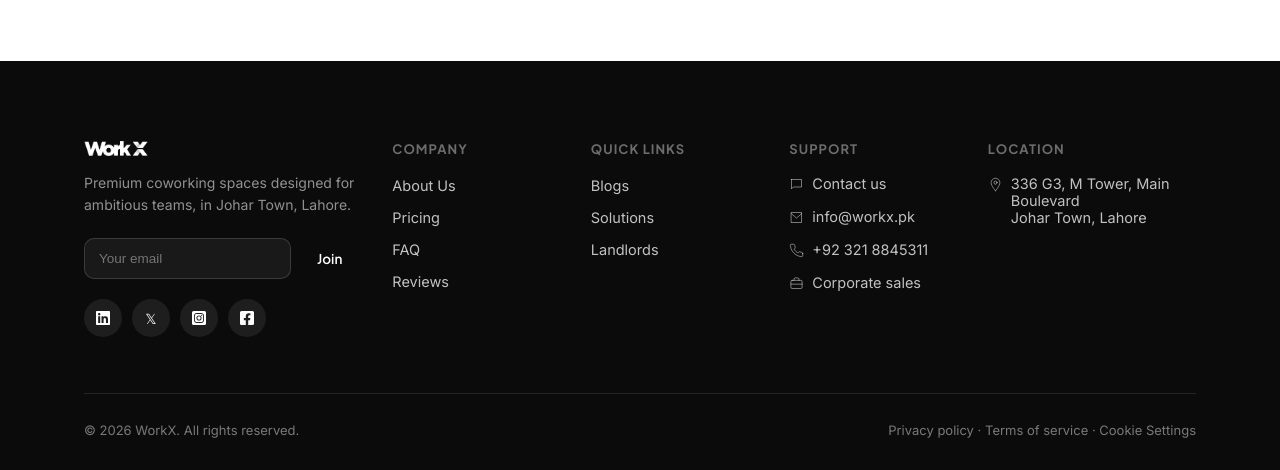
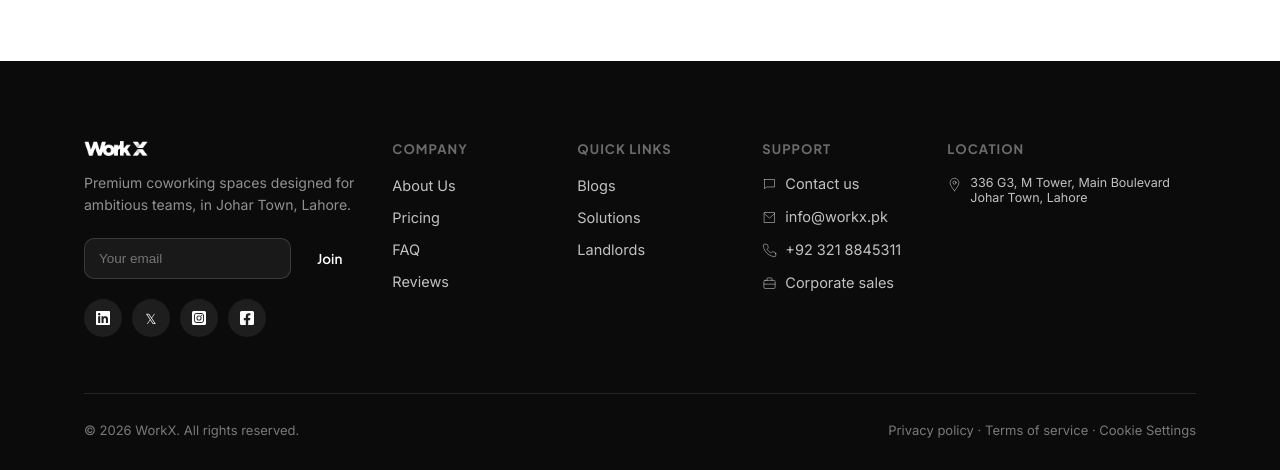
Before and after one commit to leadsmuffle/workx, a website: page public/index.html in a window 1280 px wide. Shown: the part 6229-6699 px from the top of the page. Drawn offline with Linux system fonts and the light colour scheme; no server answers.

Commit message:
Footer: fit location address in two lines

```diff
--- a/public/assets/css/site.css
+++ b/public/assets/css/site.css
@@ -546,7 +546,12 @@ header.scrolled{padding:10px 0;box-shadow:0 8px 24px -16px rgba(15,23,42,.15);}
 
 /* Footer */
 footer{background:var(--ink);color:#fff;padding:80px 0 32px;}
-.foot-grid{display:grid;grid-template-columns:1.3fr .8fr .8fr .8fr 1fr;gap:32px;margin-bottom:56px;}
+/* Step 3 of fitting the Location address to 2 lines: swapped the Brand and
+   Location fr-shares (1.3fr/1fr -> 1fr/1.3fr). Total stays 4.7fr, so Company/
+   Quick Links/Support (each .8fr) are pixel-for-pixel unchanged; only Brand
+   (which has a flexible newsletter input, not fixed text) gives up width to
+   Location. */
+.foot-grid{display:grid;grid-template-columns:1fr .8fr .8fr .8fr 1.3fr;gap:32px;margin-bottom:56px;}
 @media(max-width:1000px){.foot-grid{grid-template-columns:1fr 1fr 1fr;}}
 @media(max-width:800px){.foot-grid{grid-template-columns:1fr 1fr;}}
 @media(max-width:560px){.foot-grid{grid-template-columns:1fr;}}
@@ -560,6 +565,10 @@ footer{background:var(--ink);color:#fff;padding:80px 0 32px;}
 .foot-col a:hover{color:var(--green);}
 .foot-col a svg{width:15px;height:15px;flex-shrink:0;margin-top:2px;color:rgba(255,255,255,.45);transition:color .2s;}
 .foot-col a:hover svg{color:var(--green);}
+/* Location address only (step 1 of fitting it to exactly 2 lines): 1px smaller
+   than the shared .foot-col a size (14.5px), same font/color/line-height.
+   Selector needs to match/exceed .foot-col a's specificity to actually apply. */
+.foot-col a.foot-address{font-size:12.5px;}
 .newsletter{display:flex;gap:8px;margin-top:6px;}
 .newsletter input{flex:1;padding:12px 14px;border-radius:var(--radius-sm);border:1px solid rgba(255,255,255,.15);background:rgba(255,255,255,.06);color:#fff;font-size:13.5px;}
 .newsletter input::placeholder{color:rgba(255,255,255,.4);}
--- a/public/index.html
+++ b/public/index.html
@@ -564,7 +564,7 @@
       </div>
       <div class="foot-col">
         <h5>Location</h5>
-        <ul><li><a href="https://www.google.com/maps/search/?api=1&query=336+G3%2C+M+Tower%2C+Main+Boulevard%2C+Johar+Town%2C+Lahore" target="_blank" rel="noopener"><svg viewBox="0 0 24 24" fill="none" stroke="currentColor" stroke-width="1.6" stroke-linecap="round" stroke-linejoin="round"><path d="M12 22s7-7.5 7-13a7 7 0 0 0-14 0c0 5.5 7 13 7 13Z"/><circle cx="12" cy="9" r="2.5"/></svg>336 G3, M Tower, Main Boulevard<br>Johar Town, Lahore</a></li></ul>
+        <ul><li><a class="foot-address" href="https://www.google.com/maps/search/?api=1&query=336+G3%2C+M+Tower%2C+Main+Boulevard%2C+Johar+Town%2C+Lahore" target="_blank" rel="noopener"><svg viewBox="0 0 24 24" fill="none" stroke="currentColor" stroke-width="1.6" stroke-linecap="round" stroke-linejoin="round"><path d="M12 22s7-7.5 7-13a7 7 0 0 0-14 0c0 5.5 7 13 7 13Z"/><circle cx="12" cy="9" r="2.5"/></svg>336 G3, M Tower, Main Boulevard<br>Johar Town, Lahore</a></li></ul>
       </div>
     </div>
     <div class="foot-bottom">
```
Also changed, not shown: public/about.html (+1 -1 lines), public/blogs.html (+1 -1 lines), public/enterprise.html (+1 -1 lines), public/faq.html (+1 -1 lines), public/founders.html (+1 -1 lines), public/landlords.html (+1 -1 lines), public/pricing.html (+1 -1 lines), public/privacy-policy.html (+1 -1 lines), public/reviews.html (+1 -1 lines), public/solutions.html (+1 -1 lines), public/startups.html (+1 -1 lines), public/terms-of-service.html (+1 -1 lines).
